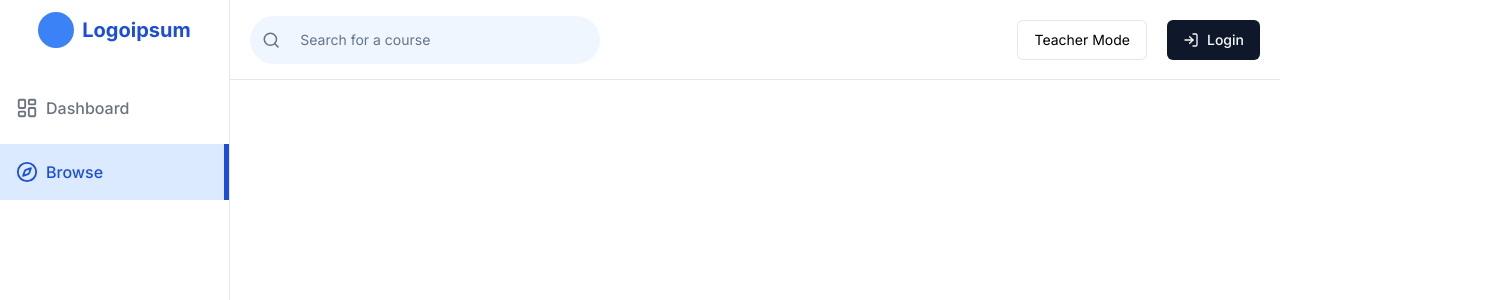
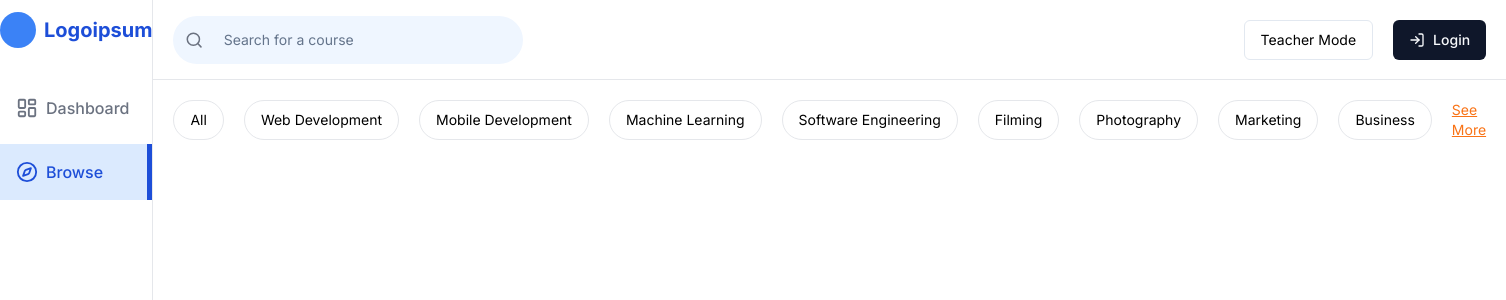
Before and after one commit to KevinPgn/lms-NEXT, a Next.js app: page / in a window 1280 px wide. Shown: the top 300 px of the page, 1506 px wide, since content can reach past the window. Built offline with nearby package versions, Linux system fonts and the light colour scheme; no server answers.

Commit message:
categories

```diff
--- a/src/app/page.tsx
+++ b/src/app/page.tsx
@@ -1,6 +1,7 @@
 import { HeadersHome } from "@/features/headers/HeadersHome";
 import { SidebarHome } from "@/features/sidebar/SidebarHome";
 import { getSession } from "@/components/utils/CacheSession";
+import { Categories } from "@/components/categories/Categories";
 export default async function Home() {
   const session = await getSession()
 
@@ -10,6 +11,7 @@ export default async function Home() {
 
       <main className="flex flex-col flex-1">
         <HeadersHome session={session} />
+        <Categories />
       </main>
     </div>
   );
--- /dev/null
+++ b/src/components/categories/Categories.tsx
@@ -0,0 +1,38 @@
+"use client"
+import {useRouter} from "next/navigation"
+import { Button } from "@/components/ui/button"
+import {useSearchParams} from "next/navigation"
+let categories: {
+    name: string
+}[] = [
+    { name: "All", },
+    { name: "Web Development", },
+    { name: "Mobile Development", },
+    { name: "Machine Learning", },
+    { name: "Software Engineering", },
+    { name: "Filming", },
+    { name: "Photography", },
+    { name: "Marketing", },
+    { name: "Business", },
+]
+
+export const Categories = () => {
+  const router = useRouter()
+  const searchParams = useSearchParams()
+  const categoryParams = searchParams.get("category")
+  return <>
+    <div className="flex items-center p-5 gap-5">
+        {categories.map((category, index) => (
+            <Button
+                key={index}
+                variant={"outline"}
+                className={`text-sm rounded-full border-gray-200 dark:border-gray-800 font-normal ${categoryParams === category.name ? "bg-orange-500 text-white" : ""}`}
+                onClick={() => router.push(`/?category=${category.name}`)}
+            >
+                {category.name}
+            </Button>
+        ))}
+        <span className="text-sm font-normal underline cursor-pointer text-orange-500">See More</span>
+    </div>
+  </>
+}
```
